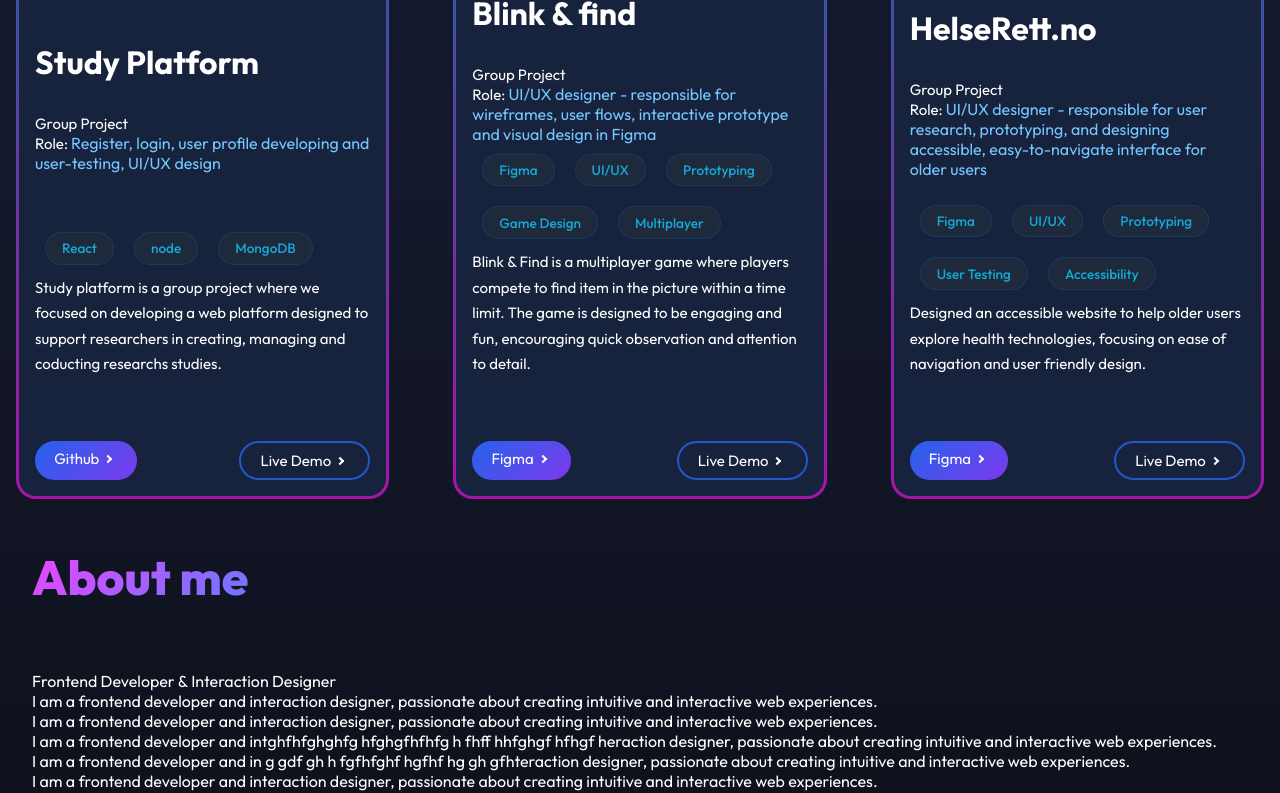
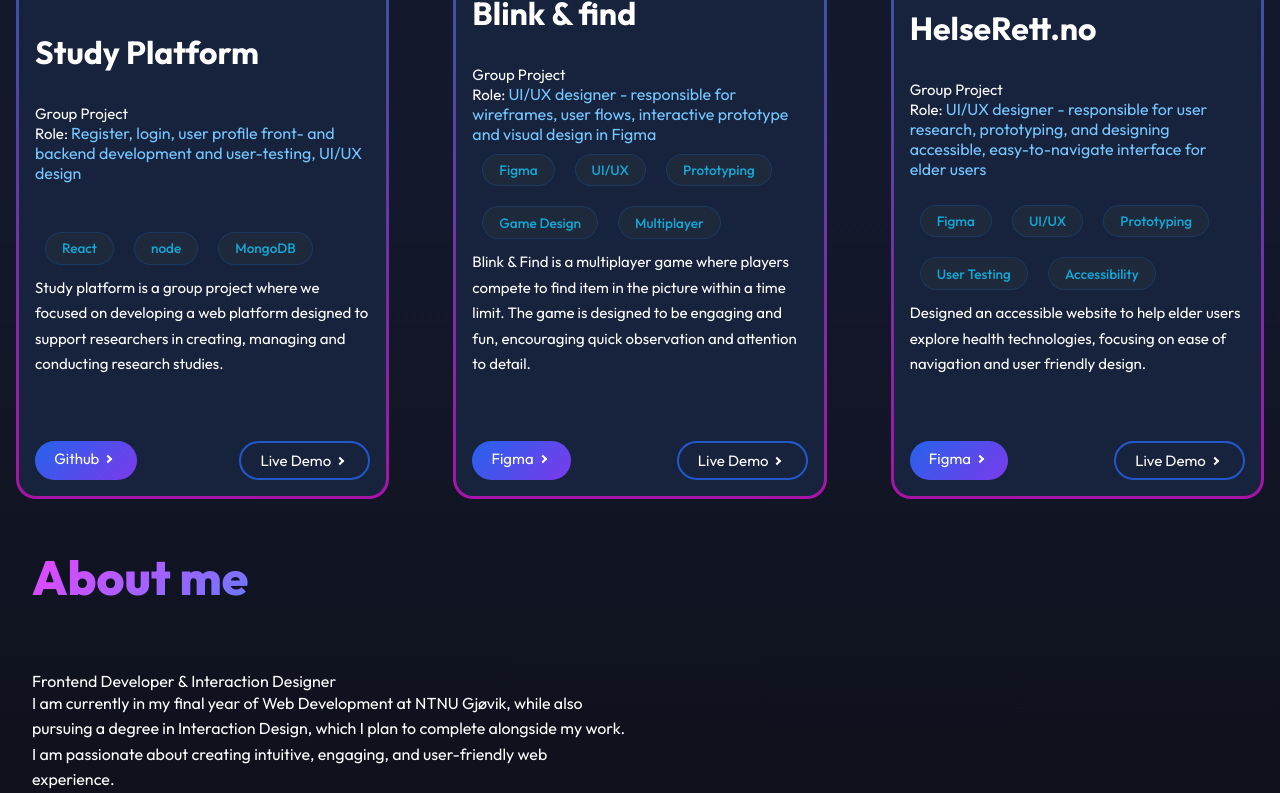
Before and after one commit to sabria23/Portfolio, a React (Vite) app: page / in a window 1280 px wide. Shown: the part 1080-1873 px from the top of the page. Built offline with nearby package versions, Linux system fonts and the light colour scheme.

Commit message:
Edited text, navbar

```diff
--- a/src/component/Navbar/Navbar.css
+++ b/src/component/Navbar/Navbar.css
@@ -2,6 +2,7 @@ nav {
     display: flex;
     background-color: #0d1121;
     justify-content: space-between;
+    align-items: center;
     backdrop-filter: blur(8px);
     position: fixed;
     top: 0;
@@ -38,6 +39,7 @@ nav {
 
 
 .nav-links li a {
+    position: relative;
     text-decoration: none;
     color: white;
     padding: 0.5rem 0;
@@ -58,7 +60,10 @@ nav {
     transition: width 0.3s ease;
 }
 
-.nav-links li a:hover::after,
+.nav-links li a:hover::after {
+    width: 100%;
+}
+
 .nav-links li a:active::after {
     width: 100%;
 }
--- a/src/pages/Home/Home.css
+++ b/src/pages/Home/Home.css
@@ -9,7 +9,6 @@
 }
 
 .main-text {
-
     max-width: 590px;
     flex: 1 1 500px;
 }
--- a/src/pages/Home/Home.jsx
+++ b/src/pages/Home/Home.jsx
@@ -38,7 +38,7 @@ export default function Home() {
                     </div>
 
                     <p>
-                        I'm a frontend developer with a background in interaction designer.
+                        I'm a frontend developer, also persuing a bachelor degree in interaction design.
                         I love creating clean, user-friendly interfaces that work beautifully on all devices.
                     </p>
                     <p>
--- a/src/pages/Work/projectsData.js
+++ b/src/pages/Work/projectsData.js
@@ -6,12 +6,12 @@ const project = [
         {
             title: "Study Platform",
             image: projectImg1,
-            description: "Study platform is a group project where we focused on developing a web platform designed to support researchers in creating, managing and coducting researchs studies.",
+            description: "Study platform is a group project where we focused on developing a web platform designed to support researchers in creating, managing and conducting research studies.",
             tags: ["React", "node", "MongoDB" ],
             projectLink: "https://github.com/sabria23/Idg2671-project",
             demo: "https://group4.sustainability.it.ntnu.no/register",
             type: "Group",
-            role: "Register, login, user profile developing and user-testing, UI/UX design",
+            role: "Register, login, user profile front- and backend development and user-testing, UI/UX design",
             projectType: "Code",
         },
          {
@@ -28,12 +28,12 @@ const project = [
          {
             title: "HelseRett.no",
             image: projectImg3,
-            description: "Designed an accessible website to help older users explore health technologies, focusing on ease of navigation and user friendly design.",
+            description: "Designed an accessible website to help elder users explore health technologies, focusing on ease of navigation and user friendly design.",
             tags: ["Figma", "UI/UX", "Prototyping", "User Testing", "Accessibility"],
             projectLink: "https://www.figma.com/design/wnAhuDbjtefDq2BLhcFFFC/Nettside-til-Helseinn?node-id=17-472&t=0I34E1aZMWKZUFLq-1",
             demo: "https://www.figma.com/proto/wnAhuDbjtefDq2BLhcFFFC/Nettside-til-Helseinn?page-id=17%3A472&node-id=435-4165&starting-point-node-id=435%3A4165&t=en2b0fUCeHbY08l6-1",
             type: "Group",
-            role: "UI/UX designer - responsible for user research, prototyping, and designing accessible, easy-to-navigate interface for older users",
+            role: "UI/UX designer - responsible for user research, prototyping, and designing accessible, easy-to-navigate interface for elder users",
             projectType: "Design",
         },
     ];
--- a/src/pages/about/About.css
+++ b/src/pages/about/About.css
@@ -8,6 +8,12 @@
 
 .para-container {
     margin-left: 2rem;
+    max-width: 700px;
+}
+
+.about-description {
+    line-height: 1.6;
+    max-width: 600px;
 }
 
 .section-title {
--- a/src/pages/about/About.jsx
+++ b/src/pages/about/About.jsx
@@ -9,27 +9,14 @@ export default function About() {
             <div className="container">
                 <div className="contact-content">
                     <h2 className="section-title">About me</h2>
+
                     <div className="para-container">
                         <p className="about-role">
                         Frontend Developer & Interaction Designer
                     </p>
                     <p className="about-description">
-                        I am a frontend developer and interaction designer, passionate about creating intuitive and interactive web experiences.
-                    </p>
-                    <p className="about-description">
-                        I am a frontend developer and interaction designer, passionate about creating intuitive and interactive web experiences.
-                    </p>
-                    <p className="about-description">
-                        I am a frontend developer and intghfhfghghfg hfghgfhfhfg h fhff hhfghgf hfhgf heraction designer, passionate about creating intuitive and interactive web experiences.
-                    </p>
-                    <p className="about-description">
-                        I am a frontend developer and in g gdf gh h fgfhfghf hgfhf hg gh  gfhteraction designer, passionate about creating intuitive and interactive web experiences.
-                    </p>
-                    <p className="about-description">
-                        I am a frontend developer and interaction designer, passionate about creating intuitive and interactive web experiences.
-                    </p>
-                    <p className="about-description">
-                        I am a frontend developer and interaction designer, passionate about creating intuitive and interactive web experiences.
+                        I am currently in my final year of Web Development at NTNU Gjøvik, while also pursuing a degree in Interaction Design, which I plan to complete alongside my
+                        work. I am passionate about creating intuitive, engaging, and user-friendly web experience.
                     </p>
                     </div>
 
```
